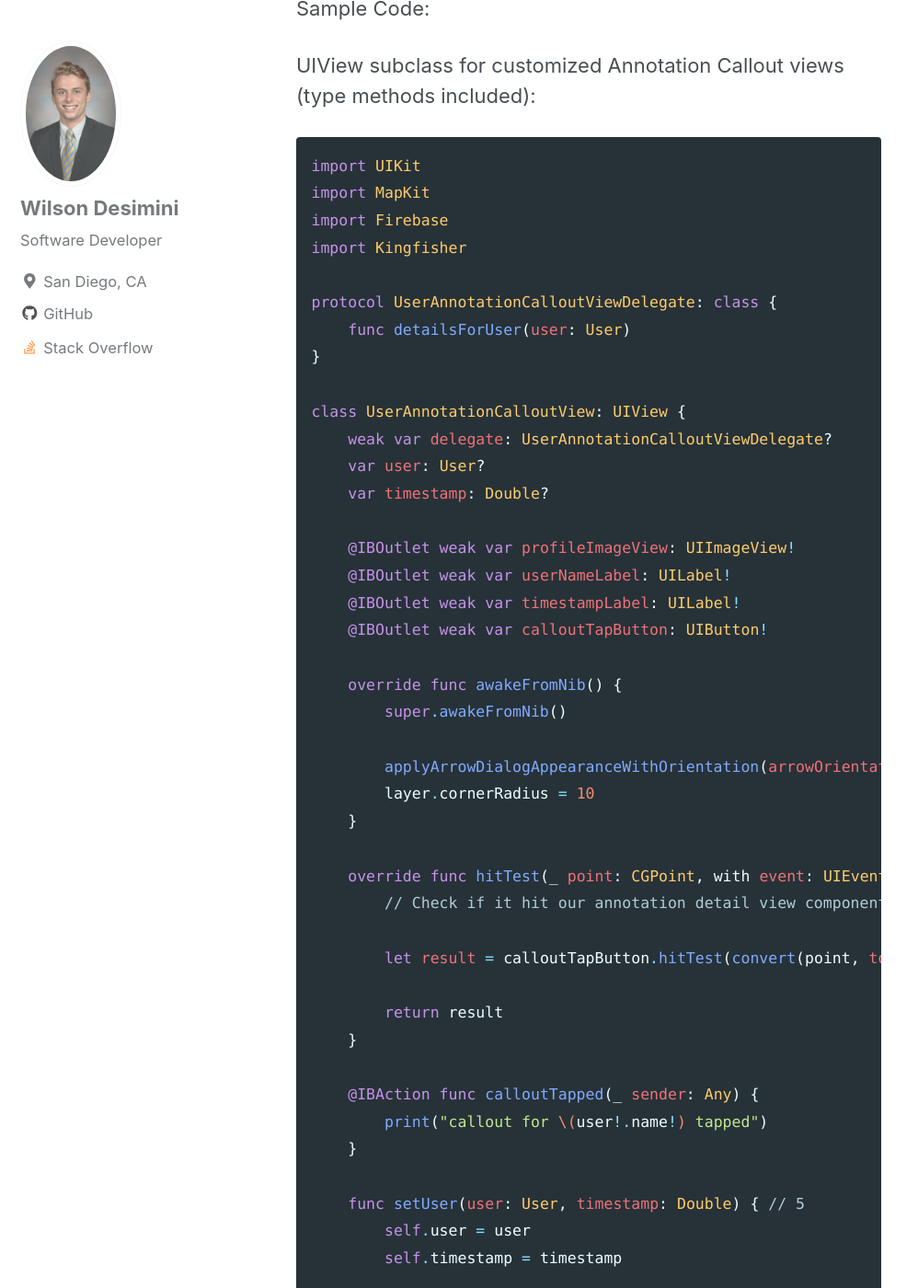
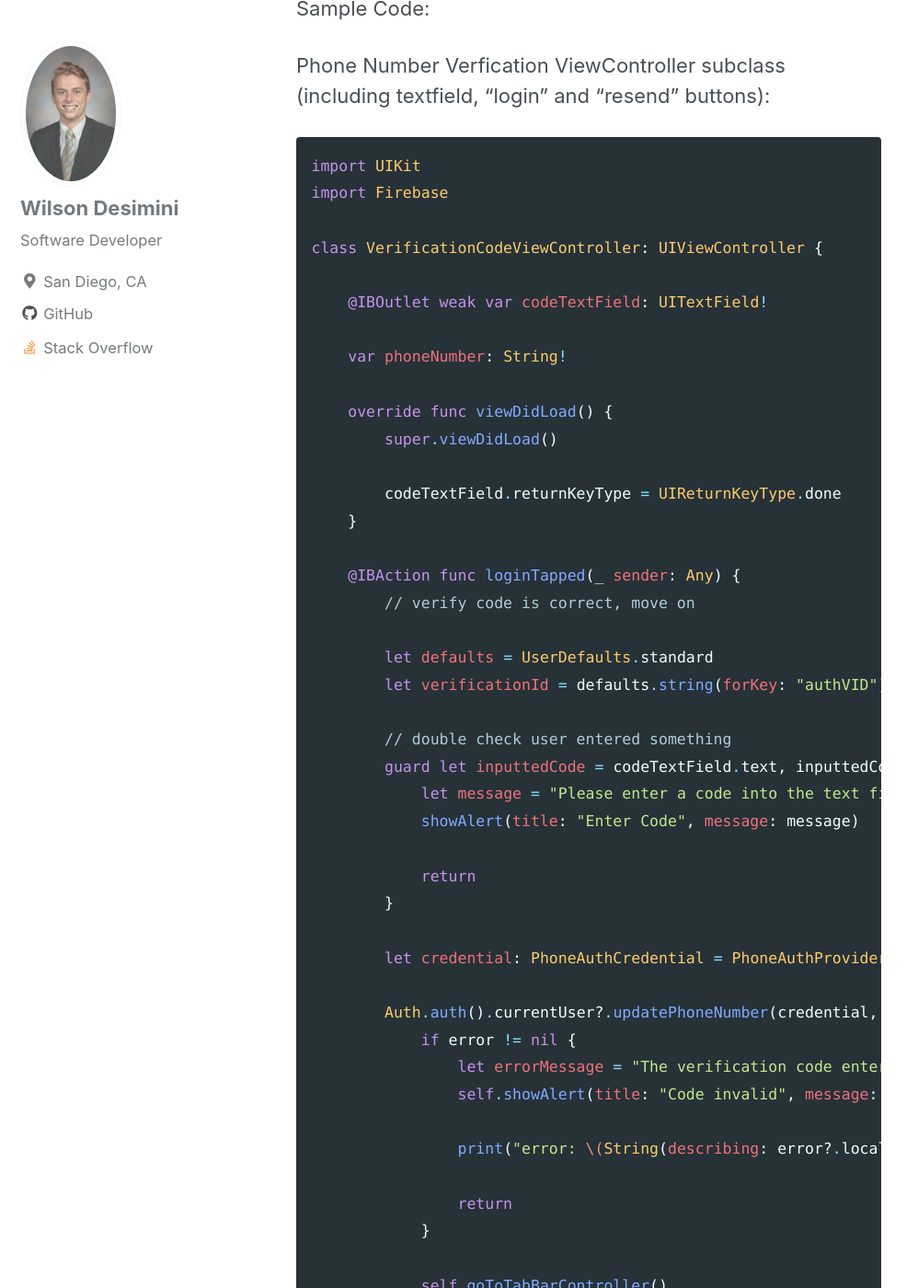
Before and after one commit to wdesimini/wdesimini.github.io, a Jekyll site: the page built from _posts/2019-02-01-tftiSample.md, in a window 1280 px wide and 1400 px high, scrolled down 1248 px. Shown: the whole window at 92% size, without its empty margins (0-998 px from the left). Built offline with Jekyll 4.4.1, drawn with Linux system fonts in a browser that asks for light colours; nearby versions of some CDN libraries; some of the changed text lies outside the part shown.

Commit message:
editted TFTI sample code

````diff
--- a/_posts/2019-02-01-tftiSample.md
+++ b/_posts/2019-02-01-tftiSample.md
@@ -15,199 +15,123 @@ For more information, you can visit the [TFTI webpage](https://tftiapplication.w
 
 Sample Code:
 
-UIView subclass for customized Annotation Callout views (type methods included):
+Phone Number Verfication ViewController subclass (including textfield, "login" and "resend" buttons):
 
 ```swift
 import UIKit
-import MapKit
 import Firebase
-import Kingfisher
 
-protocol UserAnnotationCalloutViewDelegate: class {
-    func detailsForUser(user: User)
-}
+class VerificationCodeViewController: UIViewController {
 
-class UserAnnotationCalloutView: UIView {
-    weak var delegate: UserAnnotationCalloutViewDelegate?
-    var user: User?
-    var timestamp: Double?
+    @IBOutlet weak var codeTextField: UITextField!
 
-    @IBOutlet weak var profileImageView: UIImageView!
-    @IBOutlet weak var userNameLabel: UILabel!
-    @IBOutlet weak var timestampLabel: UILabel!
-    @IBOutlet weak var calloutTapButton: UIButton!
+    var phoneNumber: String!
 
-    override func awakeFromNib() {
-        super.awakeFromNib()
+    override func viewDidLoad() {
+        super.viewDidLoad()
 
-        applyArrowDialogAppearanceWithOrientation(arrowOrientation: .down)
-        layer.cornerRadius = 10
+        codeTextField.returnKeyType = UIReturnKeyType.done
     }
 
-    override func hitTest(_ point: CGPoint, with event: UIEvent?) -> UIView? {
-        // Check if it hit our annotation detail view components.
+    @IBAction func loginTapped(_ sender: Any) {
+        // verify code is correct, move on
 
-        let result = calloutTapButton.hitTest(convert(point, to: calloutTapButton), with: event)
+        let defaults = UserDefaults.standard
+        let verificationId = defaults.string(forKey: "authVID")! // verification code just sent, unwrap
 
-        return result
-    }
-
-    @IBAction func calloutTapped(_ sender: Any) {
-        print("callout for \(user!.name!) tapped")
-    }
-
-    func setUser(user: User, timestamp: Double) { // 5
-        self.user = user
-        self.timestamp = timestamp
-
-        setUserImage(user.profileImageUrl)
-        userNameLabel.text = user.name
-        setTimestamp(timestamp: timestamp)
-    }
-
-    // set user image
-    func setUserImage(_ profileImageUrl: String?) {
-        profileImageView.circleMask()
-
-        guard let urlString = profileImageUrl else {
-            profileImageView.image = UIImage(named: "DefaultProfileImage")
+        // double check user entered something
+        guard let inputtedCode = codeTextField.text, inputtedCode != "" else {
+            let message = "Please enter a code into the text field and try again"
+            showAlert(title: "Enter Code", message: message)
 
             return
         }
 
-        let url = URL(string: urlString)
+        let credential: PhoneAuthCredential = PhoneAuthProvider.provider().credential(withVerificationID: verificationId, verificationCode: inputtedCode)
 
-        profileImageView.fetchImageWithUrl(url)
+        Auth.auth().currentUser?.updatePhoneNumber(credential, completion: { (error) in
+            if error != nil {
+                let errorMessage = "The verification code entered is invalid, please resend and try again."
+                self.showAlert(title: "Code invalid", message: errorMessage)
+
+                print("error: \(String(describing: error?.localizedDescription))")
+
+                return
+            }
+
+            self.goToTabBarController()
+        })
     }
 
-    func setTimestamp(timestamp: Double) {
-        timestampLabel.text = timestamp.formatTimestamp()
+    @IBAction func resendCodeTapped(_ sender: Any) {
+        presentAlert()
+    }
+
+    func presentAlert() {
+        let alert = UIAlertController(title: "Enter Phone Number", message: "Enter this phone's number", preferredStyle: .alert)
+
+        alert.addTextField { (textField) in }
+
+        let action = UIAlertAction(title: "Resend", style: .default, handler: { [weak alert] (_) in
+            let textField = alert!.textFields![0]
+
+            guard let number = textField.text, number != "" else {
+                // no number entered
+                self.showAlert(title: "", message: "Please enter a phone number and try again")
+
+                return
+            }
+
+            self.resendVerificationCode(phoneNumber: number)
+        })
+
+        alert.addAction(action)
+
+        self.present(alert, animated: true, completion: nil)
+    }
+
+    func resendVerificationCode(phoneNumber: String) {
+        PhoneAuthProvider.provider().verifyPhoneNumber(phoneNumber, uiDelegate: nil) { (verificationID, error) in
+            if let error = error {
+                print("error: \(error.localizedDescription)")
+
+                return
+            }
+
+            UserDefaults.standard.set(verificationID, forKey: "authVID")
+        }
     }
 }
 
-// extensions
+extension VerificationCodeViewController: UITextFieldDelegate {
 
-func degreesToRadians (_ value:CGFloat) -> CGFloat {
-    return value * CGFloat(Double.pi) / 180.0
-}
+    func textFieldShouldReturn(_ textField: UITextField) -> Bool {
+        codeTextField.resignFirstResponder()
 
-func radiansToDegrees (_ value:CGFloat) -> CGFloat {
-    return value * 180.0 / CGFloat(Double.pi)
-}
-
-func dialogBezierPathWithFrame(_ frame: CGRect, arrowOrientation orientation: UIImage.Orientation, arrowLength: CGFloat = 20.0) -> UIBezierPath {
-    // Translate frame to neutral coordinate system & transpose it to fit the orientation.
-    var transposedFrame = CGRect.zero
-    switch orientation {
-    case .up, .down, .upMirrored, .downMirrored:
-        transposedFrame = CGRect(x: 0, y: 0, width: frame.size.width - frame.origin.x, height: frame.size.height - frame.origin.y)
-    case .left, .right, .leftMirrored, .rightMirrored:
-        transposedFrame = CGRect(x: 0, y: 0,  width: frame.size.height - frame.origin.y, height: frame.size.width - frame.origin.x)
-    }
-
-    // We need 7 points for our Bezier path
-    let midX = transposedFrame.midX
-    let point1 = CGPoint(x: transposedFrame.minX, y: transposedFrame.minY + arrowLength)
-    let point2 = CGPoint(x: midX - (arrowLength / 2), y: transposedFrame.minY + arrowLength)
-    let point3 = CGPoint(x: midX, y: transposedFrame.minY)
-    let point4 = CGPoint(x: midX + (arrowLength / 2), y: transposedFrame.minY + arrowLength)
-    let point5 = CGPoint(x: transposedFrame.maxX, y: transposedFrame.minY + arrowLength)
-    let point6 = CGPoint(x: transposedFrame.maxX, y: transposedFrame.maxY)
-    let point7 = CGPoint(x: transposedFrame.minX, y: transposedFrame.maxY)
-
-    // Build our Bezier path
-    let path = UIBezierPath()
-    path.move(to: point1)
-    path.addLine(to: point2)
-    path.addLine(to: point3)
-    path.addLine(to: point4)
-    path.addLine(to: point5)
-    path.addLine(to: point6)
-    path.addLine(to: point7)
-    path.close()
-
-    // Rotate our path to fit orientation
-    switch orientation {
-    case .up, .upMirrored:
-    break
-    case .down, .downMirrored:
-        path.apply(CGAffineTransform(rotationAngle: degreesToRadians(180.0)))
-        path.apply(CGAffineTransform(translationX: transposedFrame.size.width, y: transposedFrame.size.height))
-    case .left, .leftMirrored:
-        path.apply(CGAffineTransform(rotationAngle: degreesToRadians(-90.0)))
-        path.apply(CGAffineTransform(translationX: 0, y: transposedFrame.size.width))
-    case .right, .rightMirrored:
-        path.apply(CGAffineTransform(rotationAngle: degreesToRadians(90.0)))
-        path.apply(CGAffineTransform(translationX: transposedFrame.size.height, y: 0))
-    }
-
-    return path
-}
-
-extension UIView {
-
-    func applyArrowDialogAppearanceWithOrientation(arrowOrientation: UIImage.Orientation) {
-        let shapeLayer = CAShapeLayer()
-        shapeLayer.path = dialogBezierPathWithFrame(self.frame, arrowOrientation: arrowOrientation).cgPath
-        shapeLayer.fillColor = UIColor.white.cgColor
-        shapeLayer.fillRule = CAShapeLayerFillRule.evenOdd
-        self.layer.mask = shapeLayer
+        return true
     }
 
 }
 
-extension UIImageView {
+extension UIViewController {
 
-    func circleMask() {
-        layer.borderWidth = 2
-        layer.masksToBounds = false
-        layer.borderColor = MyColors.buttonBlue.cgColor
-        layer.cornerRadius = frame.height/2
-        clipsToBounds = true
-    }
-}
+    // Display alerts
 
-extension UIImageView {
+    func showAlert(title: String, message: String) {
+        let alert = UIAlertController(title: title, message: message, preferredStyle: .alert)
+        let okayAction = UIAlertAction(title: "Ok", style: .cancel, handler: nil)
 
-    func fetchImageWithUrl(_ url: URL?) {
-        // using activity indicator view as placeholder
-        let activityIndicatorView = UIActivityIndicatorView(frame: bounds)
-        activityIndicatorView.autoresizingMask = [.flexibleWidth, .flexibleHeight]
-
-        //add the activity indicator as a subview of the alert controller's view
-        self.addSubview(activityIndicatorView)
-        activityIndicatorView.isUserInteractionEnabled = false
-        activityIndicatorView.startAnimating()
-
-        self.kf.setImage(with: url) { result in
-            switch result {
-            case .success:
-                activityIndicatorView.stopAnimating()
-                activityIndicatorView.removeFromSuperview()
-            case .failure(let error):
-                print("KingFisher error: \(error)")
-            }
-        }
+        alert.addAction(okayAction)
+        self.present(alert, animated: true, completion: nil)
     }
 
-}
+    // Go to main tabBarController
 
-extension Double {
+    func goToTabBarController() {
+        let tabBarController = self.storyboard?.instantiateViewController(withIdentifier: "TabBarController") as! UITabBarController
+        let appDelegate = UIApplication.shared.delegate as! AppDelegate
 
-    func formatTimestamp() -> String {
-        let dateFormatter = DateFormatter()
-
-        let date = Date(timeIntervalSince1970: self)
-
-        dateFormatter.timeStyle = .short
-
-        if Calendar.current.isDateInToday(date) {
-            dateFormatter.dateStyle = .none
-        } else {
-            dateFormatter.dateStyle = .short
-        }
-
-        return dateFormatter.string(from: date)
+        appDelegate.window?.rootViewController = tabBarController
     }
 }
 ```
````
